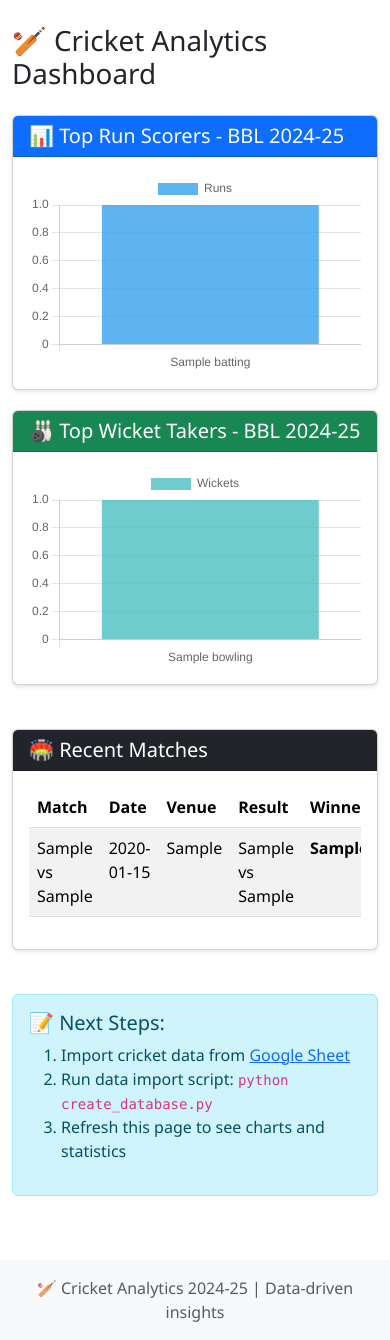
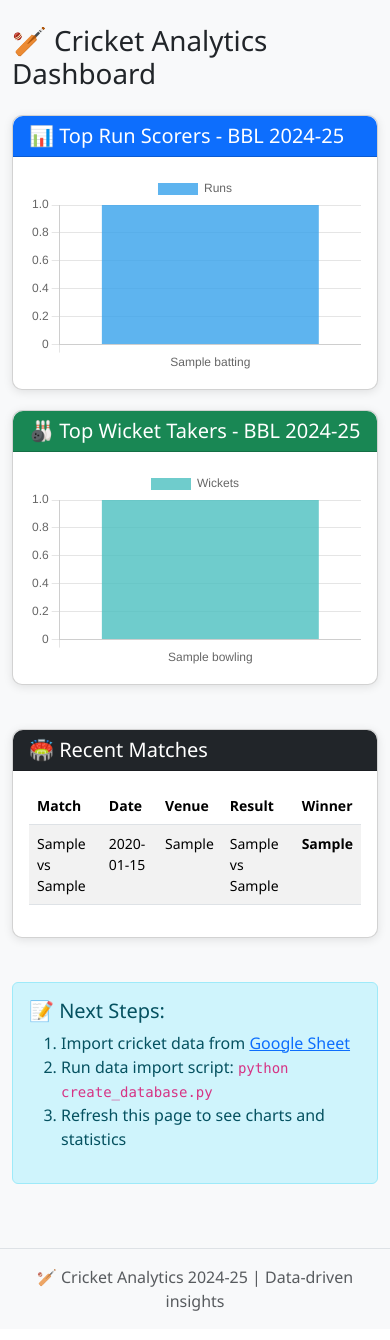
Before and after one commit to rumbleveer-spec/cricket-analytics-website, a Flask app: page / in a window 390 px wide. Shown: the part 62-1402 px from the top of the page. After the commit the page ends 1373 px from the top, so only its background shows below. Run offline with Flask 3, Linux system fonts and the light colour scheme; tables that the repository leaves empty hold one stand-in row (values such as "Sample post"); some libraries are stand-ins or nearby versions.

Commit message:
Add static/css/custom.css

```diff
--- a/static/css/custom.css
+++ b/static/css/custom.css
@@ -1,7 +1,15 @@
 /* Cricket Analytics Custom Styles */
+
+:root {
+    --primary-color: #0066cc;
+    --success-color: #28a745;
+    --danger-color: #dc3545;
+    --dark-color: #343a40;
+}
 
 body {
     font-family: 'Segoe UI', Tahoma, Geneva, Verdana, sans-serif;
+    background-color: #f8f9fa;
 }
 
 .navbar-brand {
@@ -10,19 +18,62 @@ body {
 }
 
 .card {
-    box-shadow: 0 2px 4px rgba(0,0,0,0.1);
+    border-radius: 10px;
+    box-shadow: 0 2px 10px rgba(0,0,0,0.1);
     margin-bottom: 20px;
 }
 
-.table thead {
-    position: sticky;
-    top: 0;
+.card-header {
+    font-weight: 600;
+    border-radius: 10px 10px 0 0 !important;
 }
 
-.card-body canvas {
-    max-height: 300px;
+.table {
+    background-color: white;
 }
 
-footer {
-    margin-top: auto;
+.table-striped tbody tr:nth-of-type(odd) {
+    background-color: rgba(0,0,0,.02);
 }
+
+.footer {
+    margin-top: 50px;
+    border-top: 1px solid #dee2e6;
+}
+
+/* Chart containers */
+canvas {
+    max-height: 400px;
+}
+
+/* DataTables styling */
+.dataTables_wrapper {
+    padding: 20px 0;
+}
+
+/* Responsive tables */
+@media (max-width: 768px) {
+    .table-responsive {
+        font-size: 0.875rem;
+    }
+}
+
+/* Stats cards */
+.stat-card {
+    transition: transform 0.2s;
+}
+
+.stat-card:hover {
+    transform: translateY(-5px);
+}
+
+/* Loading spinner */
+.loading {
+    text-align: center;
+    padding: 40px;
+}
+
+.spinner-border {
+    width: 3rem;
+    height: 3rem;
+}
```
